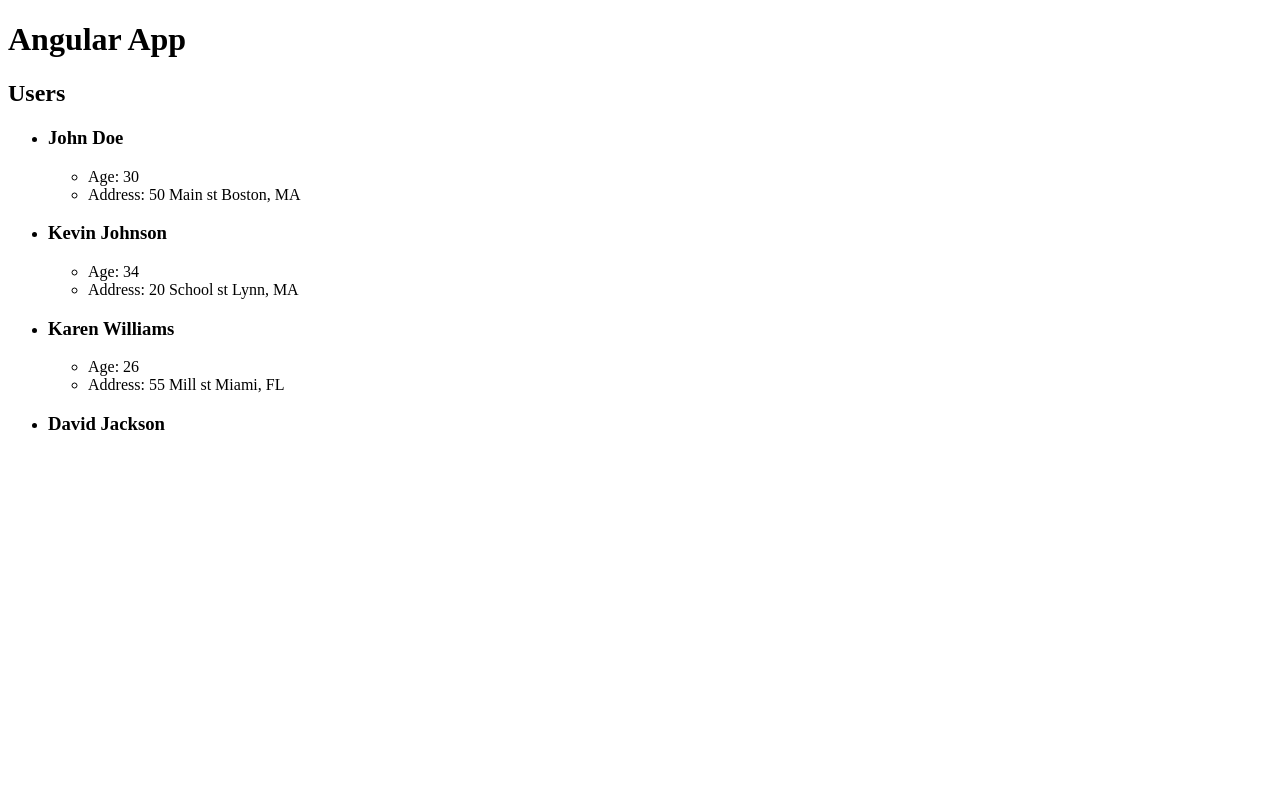
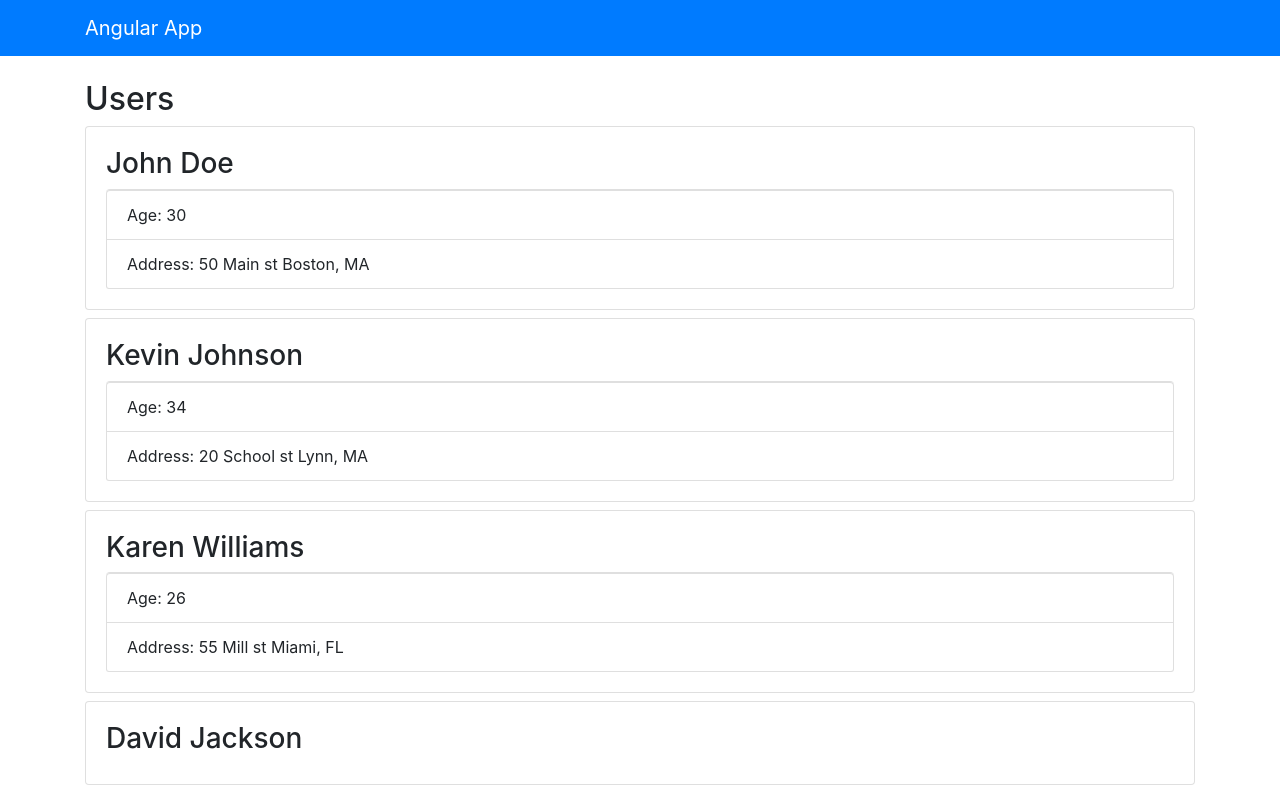
Before and after one commit to filipeqs/angular-sandbox-app, an Angular app: page / in a window 1280 px wide. Built offline with nearby package versions, Linux system fonts and the light colour scheme.

Commit message:
bootstrap

```diff
--- a/angular.json
+++ b/angular.json
@@ -22,14 +22,16 @@
                         "main": "src/main.ts",
                         "polyfills": "src/polyfills.ts",
                         "tsConfig": "tsconfig.app.json",
-            "assets": [
-              "src/favicon.ico",
-              "src/assets"
+                        "assets": ["src/favicon.ico", "src/assets"],
+                        "styles": [
+                            "src/styles.css",
+                            "./node_modules/bootstrap/dist/css/bootstrap.css"
                         ],
-            "styles": [
-              "src/styles.css"
-            ],
-            "scripts": []
+                        "scripts": [
+                            "./node_modules/jquery/dist/jquery.js",
+                            "./node_modules/popper.js/dist/umd/popper.js",
+                            "./node_modules/bootstrap/dist/js/bootstrap.js"
+                        ]
                     },
                     "configurations": {
                         "production": {
@@ -89,13 +91,8 @@
                         "polyfills": "src/polyfills.ts",
                         "tsConfig": "tsconfig.spec.json",
                         "karmaConfig": "karma.conf.js",
-            "assets": [
-              "src/favicon.ico",
-              "src/assets"
-            ],
-            "styles": [
-              "src/styles.css"
-            ],
+                        "assets": ["src/favicon.ico", "src/assets"],
+                        "styles": ["src/styles.css"],
                         "scripts": []
                     }
                 }
--- a/package.json
+++ b/package.json
@@ -18,6 +18,9 @@
         "@angular/platform-browser": "~12.2.0",
         "@angular/platform-browser-dynamic": "~12.2.0",
         "@angular/router": "~12.2.0",
+        "bootstrap": "4.0.0-beta.2",
+        "jquery": "^3.6.0",
+        "popper.js": "^1.16.1",
         "rxjs": "~6.6.0",
         "tslib": "^2.3.0",
         "zone.js": "~0.11.4"
--- a/src/app/app.component.html
+++ b/src/app/app.component.html
@@ -1,2 +1,4 @@
-<h1>Angular App</h1>
-<app-users></app-users>
+<app-navbar></app-navbar>
+<div class="container">
+    <app-users></app-users>
+</div>
--- a/src/app/app.module.ts
+++ b/src/app/app.module.ts
@@ -4,9 +4,10 @@
 import { AppComponent } from './app.component';
 import { UserComponent } from './components/user/user.component';
 import { UsersComponent } from './components/users/users.component';
+import { NavbarComponent } from './components/navbar/navbar.component';
 
 @NgModule({
-    declarations: [AppComponent, UserComponent, UsersComponent],
+    declarations: [AppComponent, UserComponent, UsersComponent, NavbarComponent],
     imports: [BrowserModule],
     providers: [],
     bootstrap: [AppComponent],
--- /dev/null
+++ b/src/app/components/navbar/navbar.component.html
@@ -0,0 +1,5 @@
+<nav class="navbar navbar-dark bg-primary mb-4">
+    <div class="container">
+        <a href="#" class="navbar-brand">Angular App</a>
+    </div>
+</nav>
--- /dev/null
+++ b/src/app/components/navbar/navbar.component.ts
@@ -0,0 +1,15 @@
+import { Component, OnInit } from '@angular/core';
+
+@Component({
+  selector: 'app-navbar',
+  templateUrl: './navbar.component.html',
+  styleUrls: ['./navbar.component.css']
+})
+export class NavbarComponent implements OnInit {
+
+  constructor() { }
+
+  ngOnInit(): void {
+  }
+
+}
--- a/src/app/components/users/users.component.html
+++ b/src/app/components/users/users.component.html
@@ -1,10 +1,10 @@
 <h2>Users</h2>
-<ul *ngIf="loaded && users.length > 0">
-    <li *ngFor="let user of users">
+<ul class="list-unstyled" *ngIf="loaded && users.length > 0">
+    <li class="card card-body mb-2" *ngFor="let user of users">
         <h3>{{ user.firstName }} {{ user.lastName }}</h3>
-        <ul *ngIf="showExtended && user.age && user.address">
-            <li>Age: {{ user.age }}</li>
-            <li>
+        <ul class="list-group" *ngIf="showExtended && user.age && user.address">
+            <li class="list-group-item">Age: {{ user.age }}</li>
+            <li class="list-group-item">
                 Address: {{ user.address.street }} {{ user.address.city }}, {{ user.address.state }}
             </li>
         </ul>
```
Also changed, not shown: src/app/components/navbar/navbar.component.css (added), src/index.html (indentation only), 1 other file (tests, documents, lock files or other folders). Lines whose indentation alone changed are shown as unchanged.
